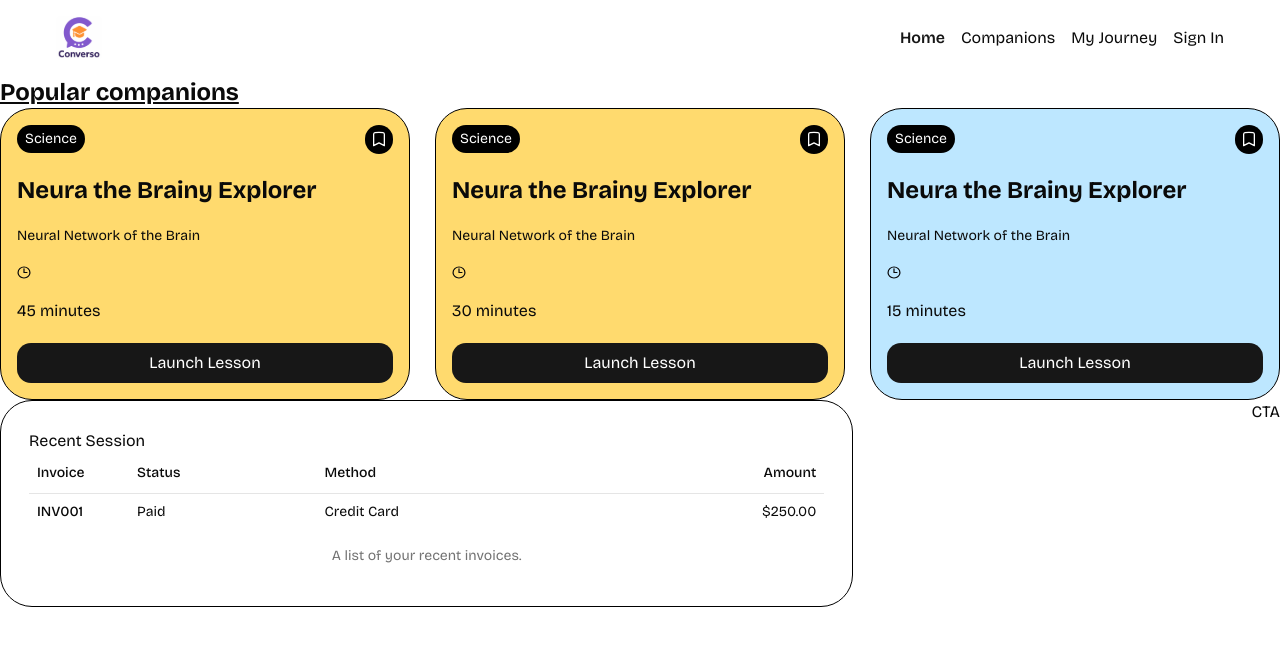
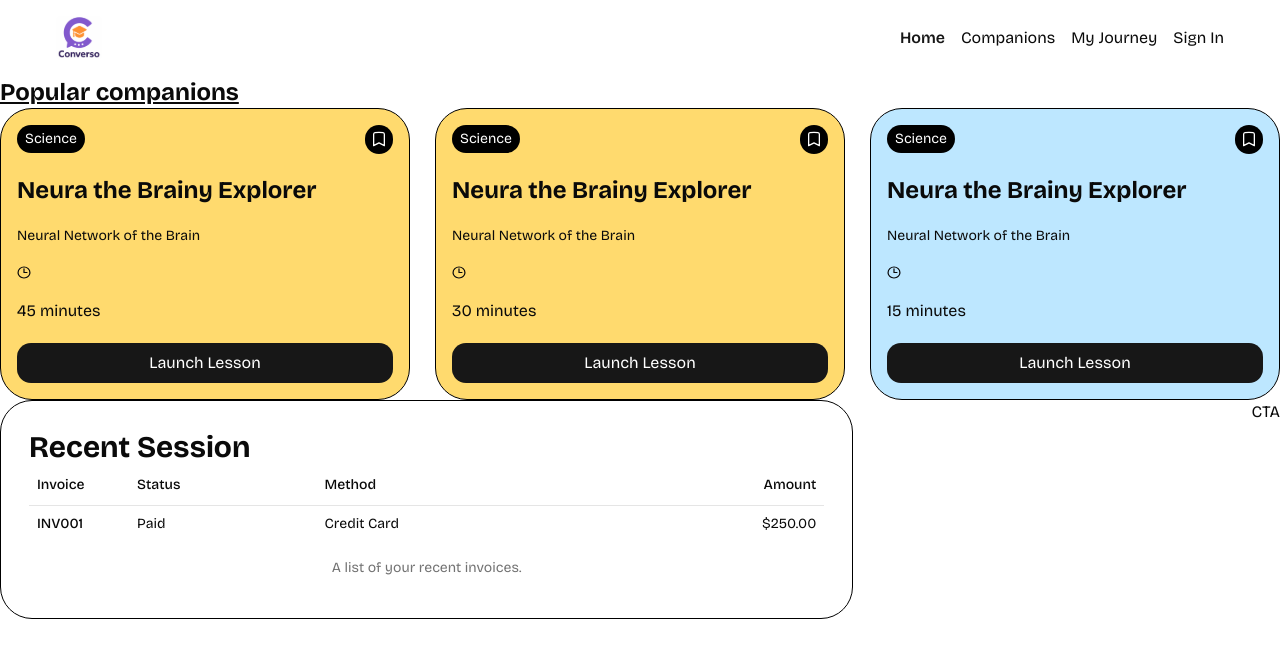
Before and after one commit to JonanOribe/llmsaas, a Next.js app: page / in a window 1280 px wide. Shown: the top 658 px of the page. Built offline with nearby package versions, Linux system fonts and the light colour scheme.

Commit message:
Update companionsList.tsx

```diff
--- a/components/companionsList.tsx
+++ b/components/companionsList.tsx
@@ -18,7 +18,7 @@ interface CompanionsListProps {
 const CompanionList = ({title,companions,classNames}: CompanionsListProps) => {
     return (
         <article className={cn("companion-list", classNames)}>
-            <h2>Recent Session</h2>
+            <h2 className="font-bold text-3xl">Recent Session</h2>
 
             <Table>
                 <TableCaption>A list of your recent invoices.</TableCaption>
```
